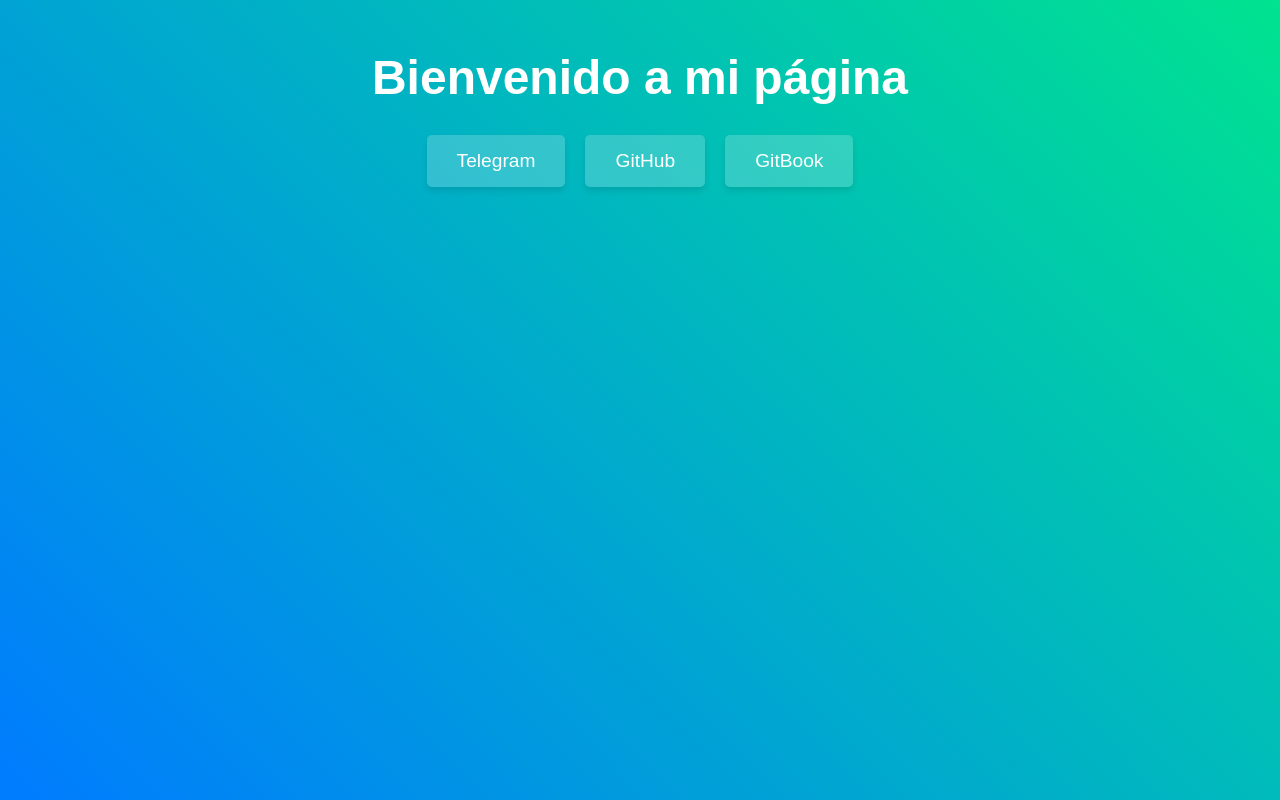
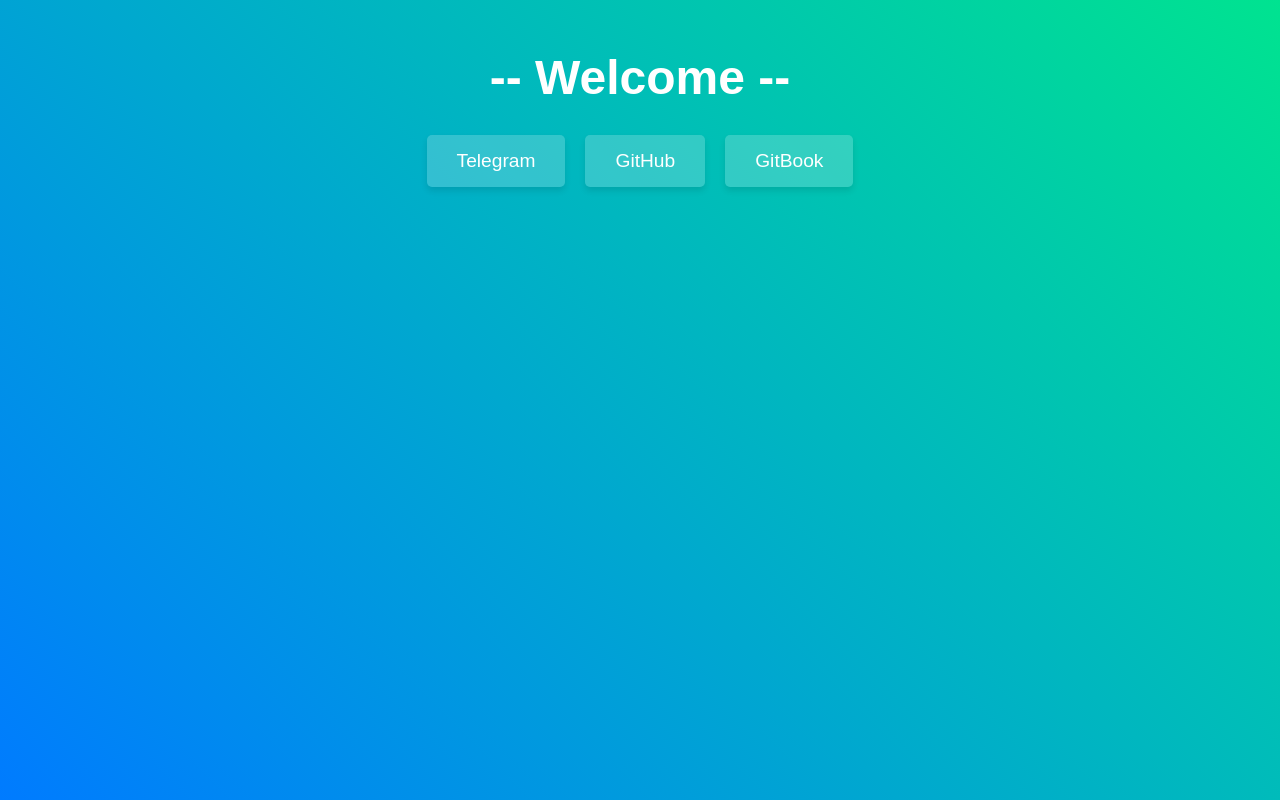
Before and after one commit to chainfx/chainfx, a plain HTML site: page index.html in a window 1280 px wide. Drawn offline with Linux system fonts and the light colour scheme.

Commit message:
Update index.html

```diff
--- a/index.html
+++ b/index.html
@@ -8,7 +8,7 @@
 </head>
 <body>
   <div class="container">
-    <h1>Bienvenido a mi página</h1>
+    <h1>-- Welcome --</h1>
     <div class="button-container">
       <a href="https://telegram.me/yourusername"  target="_blank" class="button">Telegram</a>
       <a href="https://github.com/yourusername"  target="_blank" class="button">GitHub</a>
```
